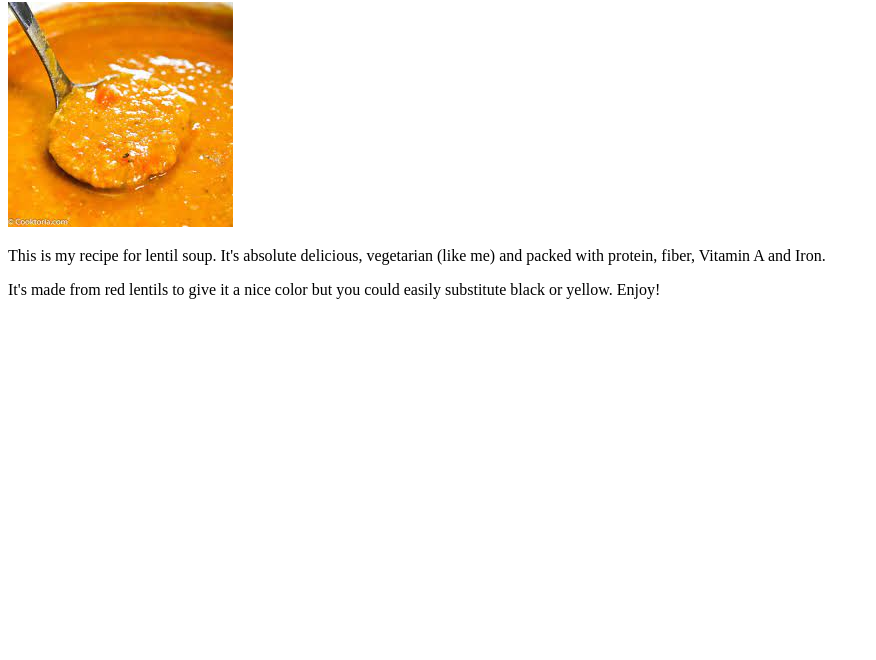
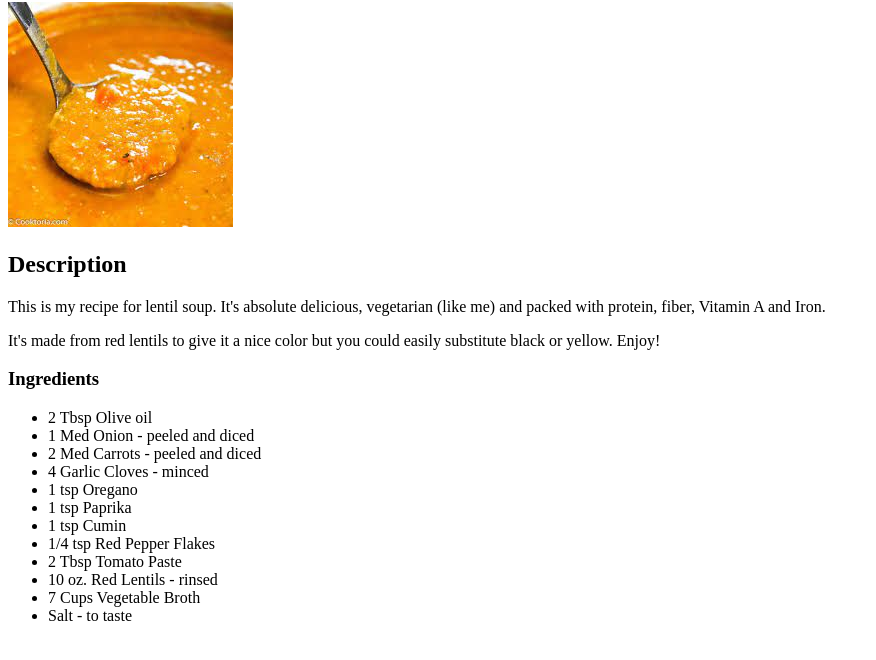
Before and after one commit to KodosThealien/odin-recipes, a plain HTML site: page recipes/lentil_soup.html in a window 1280 px wide. Shown: the part 78-738 px from the top of the page, without its empty margins (0-876 px from the left). Drawn offline with Linux system fonts and the light colour scheme.

Commit message:
Added Ingredients heading and list of ingredients

```diff
--- a/recipes/lentil_soup.html
+++ b/recipes/lentil_soup.html
@@ -11,8 +11,27 @@
         <h1>Let's make Kodos famous lentil soup!</h1>
         <img src="lentil_soup.jpeg">
 
+        <h2>Description</h2>
+
         <p>This is my recipe for lentil soup. It's absolute delicious, vegetarian (like me) and packed with protein, fiber, Vitamin A and Iron.</p>
         <p>It's made from red lentils to give it a nice color but you could easily substitute black or yellow. Enjoy!</p>
+
+        <h3>Ingredients</h3>
+
+        <ul>
+            <li>2 Tbsp Olive oil</li>
+            <li>1 Med Onion - peeled and diced</li>
+            <li>2 Med Carrots - peeled and diced</li>
+            <li>4 Garlic Cloves - minced</li>
+            <li>1 tsp Oregano</li>
+            <li>1 tsp Paprika</li>
+            <li>1 tsp Cumin</li>
+            <li>1/4 tsp Red Pepper Flakes</li>
+            <li>2 Tbsp Tomato Paste</li>
+            <li>10 oz. Red Lentils - rinsed</li>
+            <li>7 Cups Vegetable Broth</li>
+            <li>Salt - to taste</li>
+        </ul>
 
 
     </body>
```
